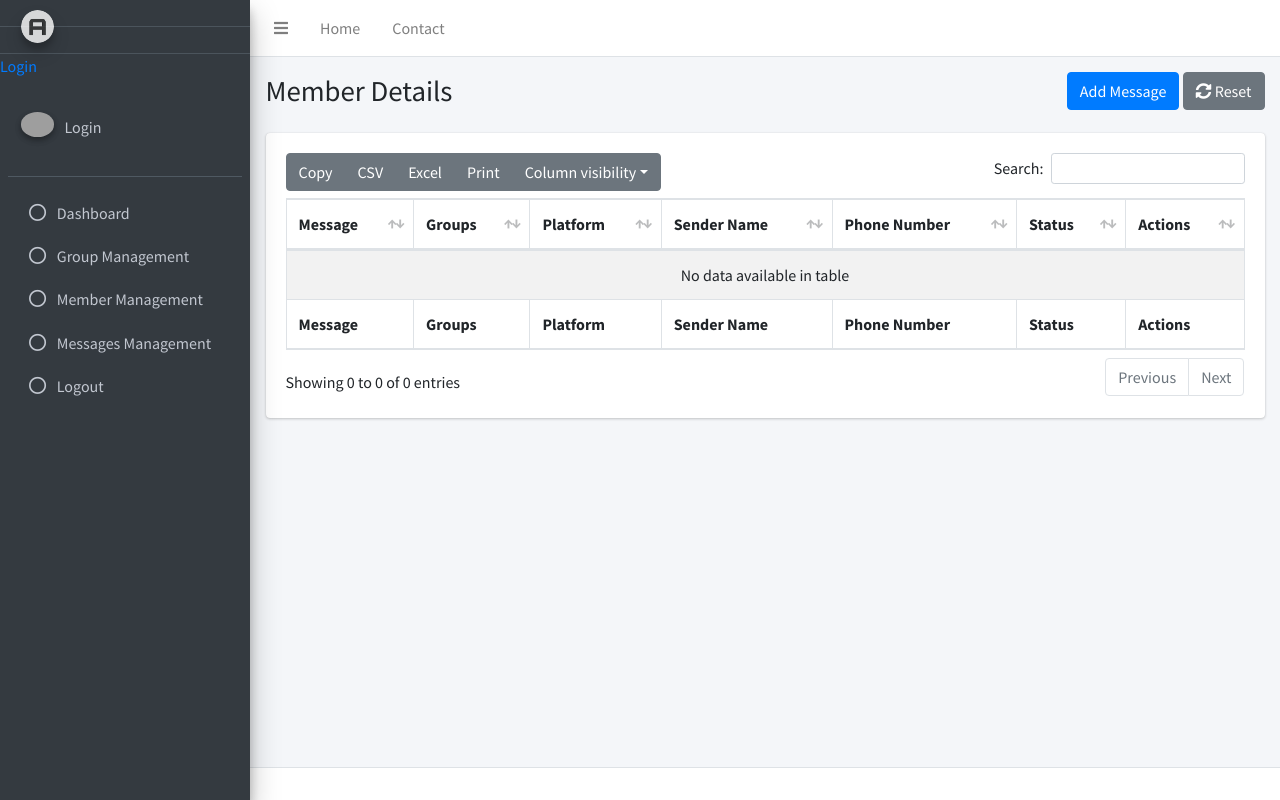
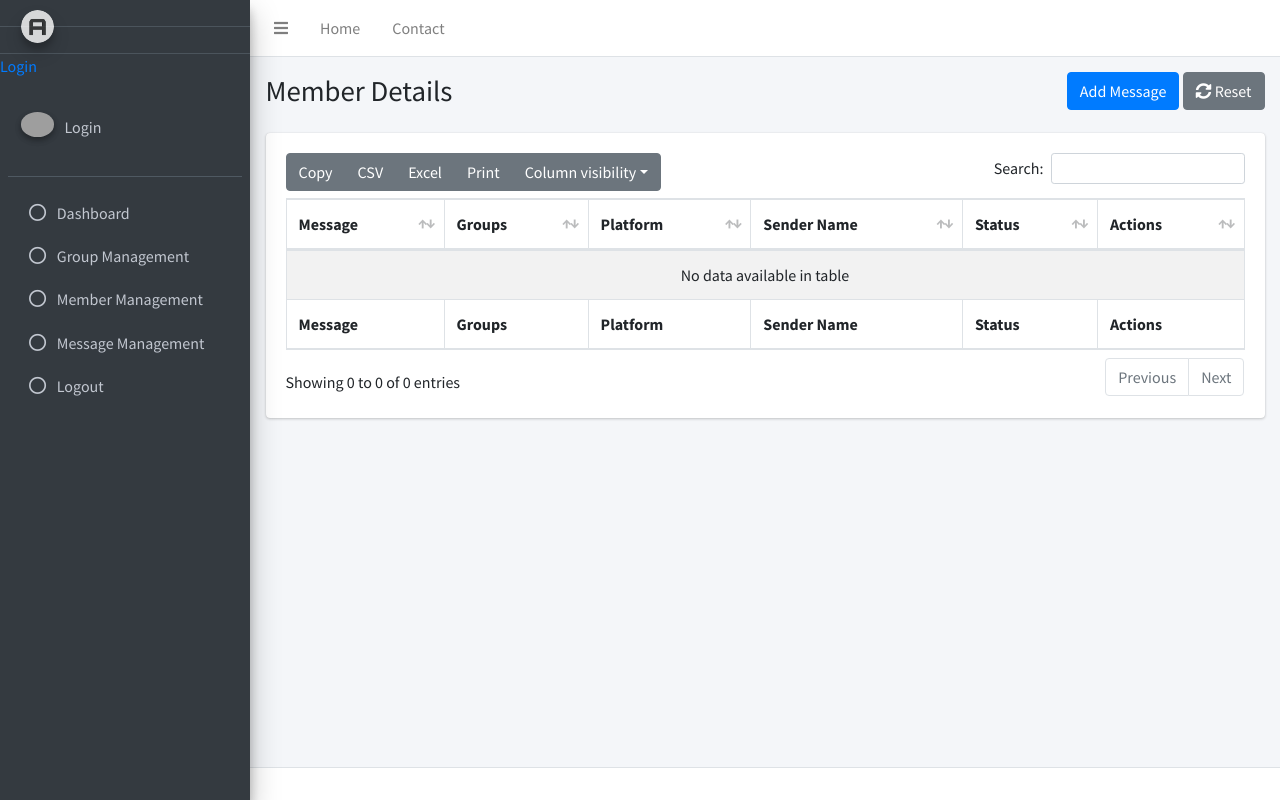
Before and after one commit to sujitdeybitpastel-maker/GroupManagementSystem, a Django app: template templates/data_table_message.html in a window 1280 px wide. Run offline with Django 5.2, Linux system fonts and the light colour scheme; the template is opened without the code that fills it, so the values that code supplies are empty; some libraries are stand-ins or nearby versions; grey boxes are pictures that could not be loaded.

Commit message:
In views implement logic for show_message for add the urls , Change the name of Messages Management in header.html , Add the logic and color in data_table_message.html for showing the data properly

```diff
--- a/templates/data_table_message.html
+++ b/templates/data_table_message.html
@@ -53,7 +53,7 @@
                     <th>Groups</th>
                     <th>Platform</th>
                     <th>Sender Name</th>
-                    <th>Phone Number</th>
+                    <!-- <th>Phone Number</th> -->
                     <th>Status</th>
                     <th>Actions</th>
                   </tr>
@@ -62,11 +62,31 @@
                   {% for message in messages_final %}
                     {% if message.status != 5 %}
                     <tr>
-                      <td>{{ message.message }}</td>
+                      <td style="max-width: 35ch; word-break: break-word;">
+                        {%if message.message %}
+                          {{ message.message }} <br>
+                        {%else%}
+                          <p style="color: red; margin: 5px 0;"> No Message Available</p>
+                        {%endif%}
+
+                        {% if message.media_url %}
+                          <ul style="padding-left: 20px; margin: 5px 0;">
+                            {% for file in message.media_url %}
+                              <li>
+                                <a href="{{ message.MEDIA_URL }}{{ file }}" target="_blank">
+                                  {{ file|slice:"8:" }}
+                                </a>
+                              </li>
+                            {% endfor %}
+                          </ul>
+                        {% else %}
+                          <p style="color: red; margin: 5px 0;">No media available</p>
+                        {% endif %}
+                      </td>
                       <td>{{ message.group_name }}</td>
                       <td>{{ message.platform }}</td>
                       <td>{{ message.sender_name }}</td>
-                      <td>{{ message.phone_number }}</td>
+                      <!-- <td>{{ message.phone_number }}</td> -->
                       <td>
                         {% if message.status == 1 %}
                           <a href="/deactivate_message/{{ message.id }}" class="btn btn-success btn-sm">Activate</a>
@@ -92,7 +112,7 @@
                     <th>Groups</th>
                     <th>Platform</th>
                     <th>Sender Name</th>
-                    <th>Phone Number</th>
+                    <!-- <th>Phone Number</th> -->
                     <th>Status</th>
                     <th>Actions</th>
                   </tr>
--- a/templates/header.html
+++ b/templates/header.html
@@ -190,7 +190,7 @@
               <li class="nav-item">
                 <a href="{% url 'show_messages' %}" class="nav-link {% if request.resolver_match.url_name == 'show_messages' or request.resolver_match.url_name == 'add_message' or request.resolver_match.url_name == 'edit_message'  %}active{% endif %}">
                   <i class="far fa-circle nav-icon"></i>
-                  <p>Messages Management</p>
+                  <p>Message Management</p>
                 </a>
               </li>
               <li class="nav-item">
```
Also changed, not shown: dashboard_app/views.py (+38 -27 lines).
